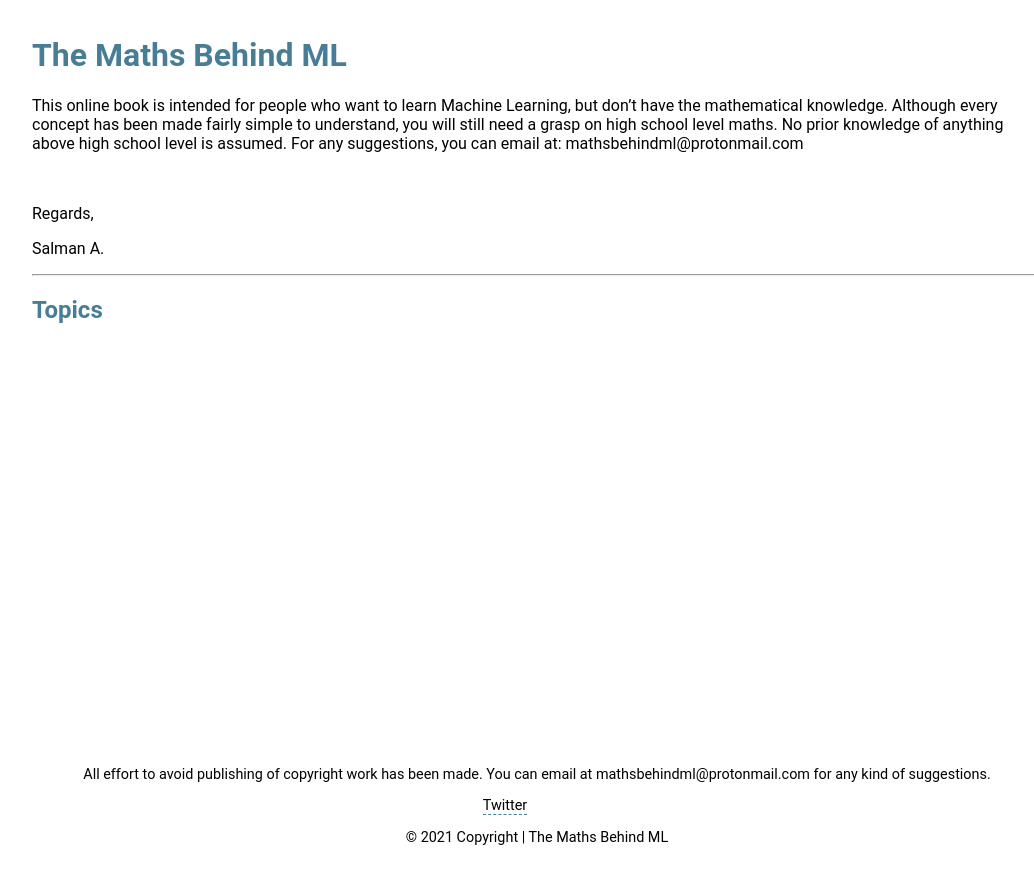
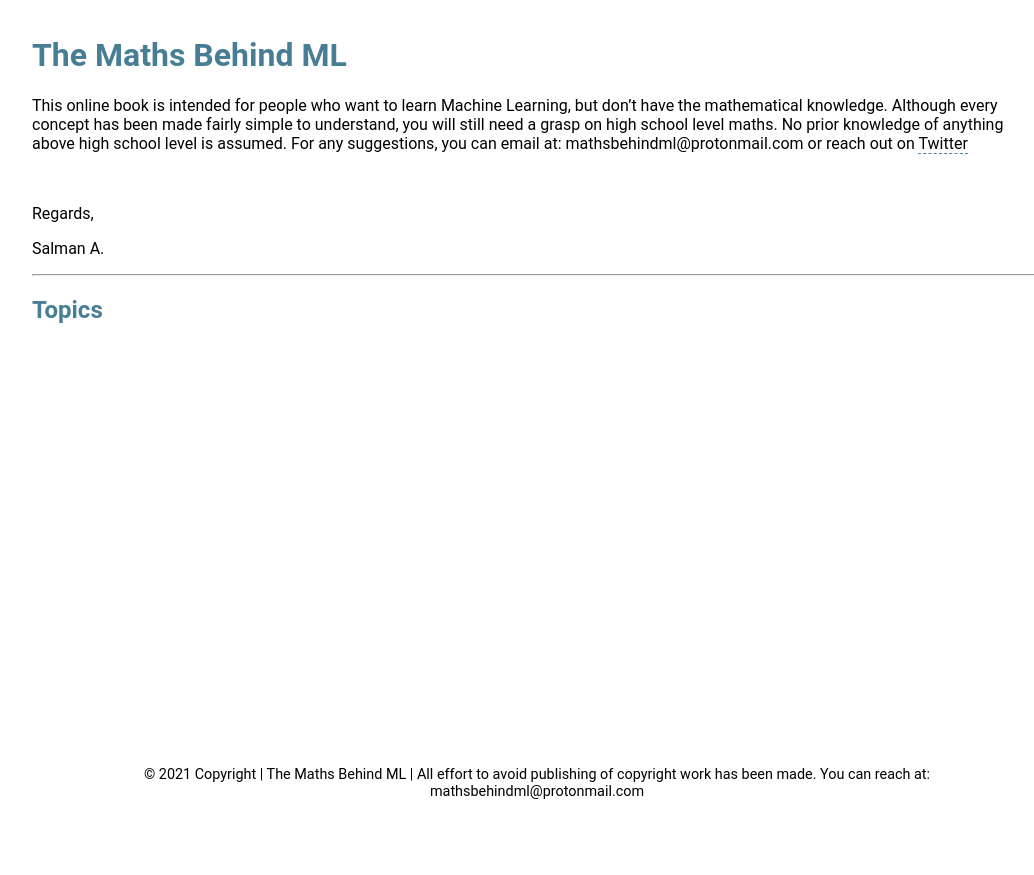
Before and after one commit to XDCoder3289/mathsbehindml, a Django app: page / in a window 1280 px wide. Shown: the whole page, without its empty margins (103-1137 px from the left). After the commit the page ends 799 px from the top, so only its background shows below. Run offline with Django 3.2, Linux system fonts and the light colour scheme; data that the repository does not hold is empty.

Commit message:
Changing the home page

```diff
--- a/static/css/index.css
+++ b/static/css/index.css
@@ -40,7 +40,7 @@ h1,h2,h3,h4 {
     color: #487e95
 }
 
-ul {
+.cat-ul {
     list-style-type: none;
 }
 footer {
--- a/templates/category.html
+++ b/templates/category.html
@@ -12,7 +12,7 @@
     </div>
 
     <div class="content">
-    <ul>
+    <ul class="cat-ul">
         {% for p in posts %}
             <li><a class="a" href="{{p.slug}}/">{{p}}</a></li>
         {% endfor %}
--- a/templates/index.html
+++ b/templates/index.html
@@ -1,6 +1,7 @@
 <!DOCTYPE html>
 {% load staticfiles %}
 <html lang="en-us">
+
 <head>
   {% block meta_block %}
   <meta charset="UTF-8">
@@ -9,24 +10,28 @@
   <script>
     MathJax = {
       tex: {
-            inlineMath: [['$', '$'], ['\\(', '\\)']]
+        inlineMath: [
+          ['$', '$'],
+          ['\\(', '\\)']
+        ]
       }
     };
   </script>
-    <script id="MathJax-script" async
-          src="https://cdn.jsdelivr.net/npm/mathjax@3/es5/tex-chtml.js">
+  <script id="MathJax-script" async src="https://cdn.jsdelivr.net/npm/mathjax@3/es5/tex-chtml.js">
   </script>
   <title>TMBML</title>
   {% endblock %}
 </head>
+
 <body>
   {% block body_block %}
   <h1>The Maths Behind ML</h1>
   <div class="content">
 
-    <p>This online book is intended for people who want to learn Machine Learning, but don’t have the mathematical knowledge. Although every concept has been made fairly simple to understand, you will still need a grasp on high school level maths. No prior knowledge of anything above high school level is assumed.
+    <p>This online book is intended for people who want to learn Machine Learning, but don’t have the mathematical knowledge. Although every concept has been made fairly simple to understand, you will still need a grasp on high school level maths. No
+      prior knowledge of anything above high school level is assumed.
 
-      For any suggestions, you can email at: mathsbehindml@protonmail.com</p>
+      For any suggestions, you can email at: mathsbehindml@protonmail.com or reach out on <a class="a" href="https://twitter.com/m__salman_" target="_blank">Twitter</a></p>
     <br>
     <p>
       Regards,
@@ -36,18 +41,19 @@
     </p>
     <hr>
     <h2>Topics</h2>
+    <ul>
       {% for c in categories %}
-        <a class="a" href="{{c.slug}}/">{{c}}</a>
+      <li><a class="a" href="{{c.slug}}/">{{c}}</a></li>
       {% endfor %}
+    </ul>
   </div>
   {% endblock %}
 
   {% block footer_block %}
   <div class="footer">
-      <footer>All effort to avoid publishing of copyright work has been made. You can email at mathsbehindml@protonmail.com for any kind of suggestions.</footer>
-      <p><a class="a" href="https://twitter.com/m__salman_" target="_blank">Twitter</a></p>
-      <p>© 2021 Copyright | The Maths Behind ML </p>
+    <footer>© 2021 Copyright | The Maths Behind ML | All effort to avoid publishing of copyright work has been made. You can reach at: mathsbehindml@protonmail.com</footer>
   </div>
   {% endblock %}
 </body>
+
 </html>
```
Also changed, not shown: ayyaye/settings.py (+8 -8 lines), 1 other file. Lines whose indentation alone changed are shown as unchanged.
